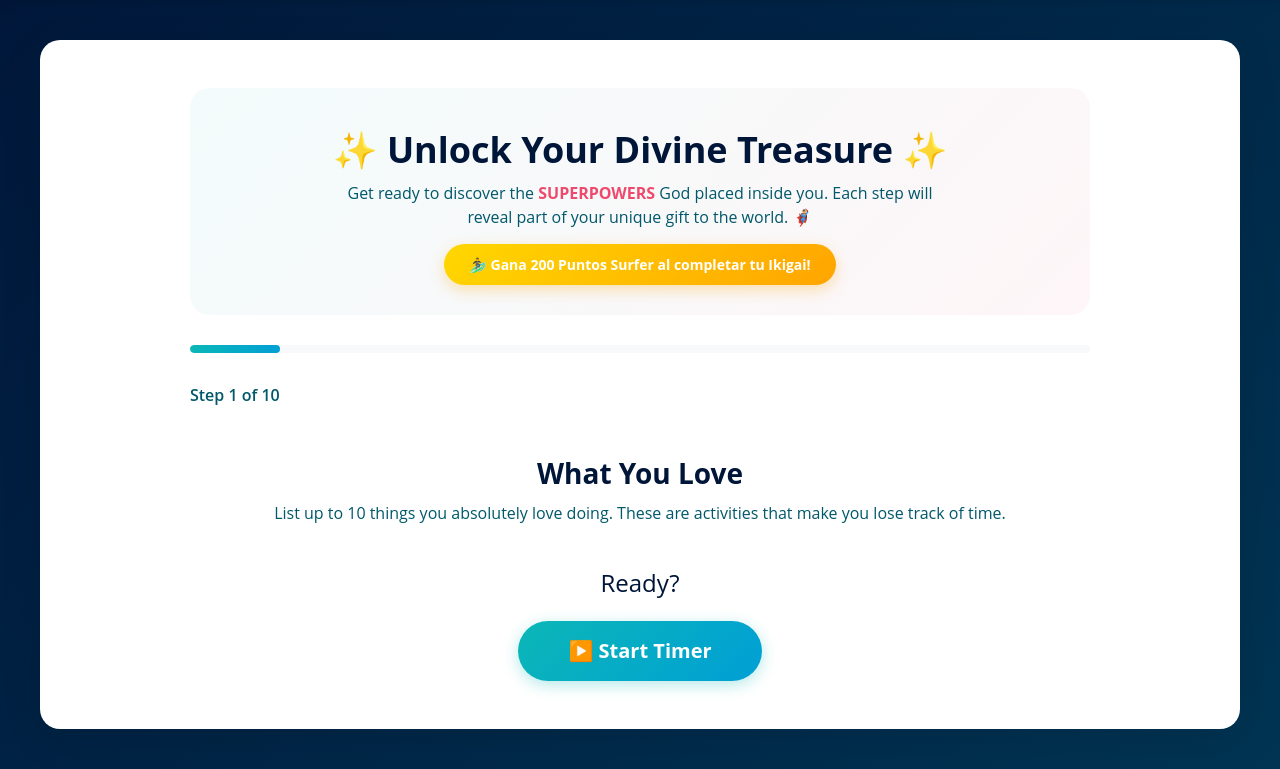
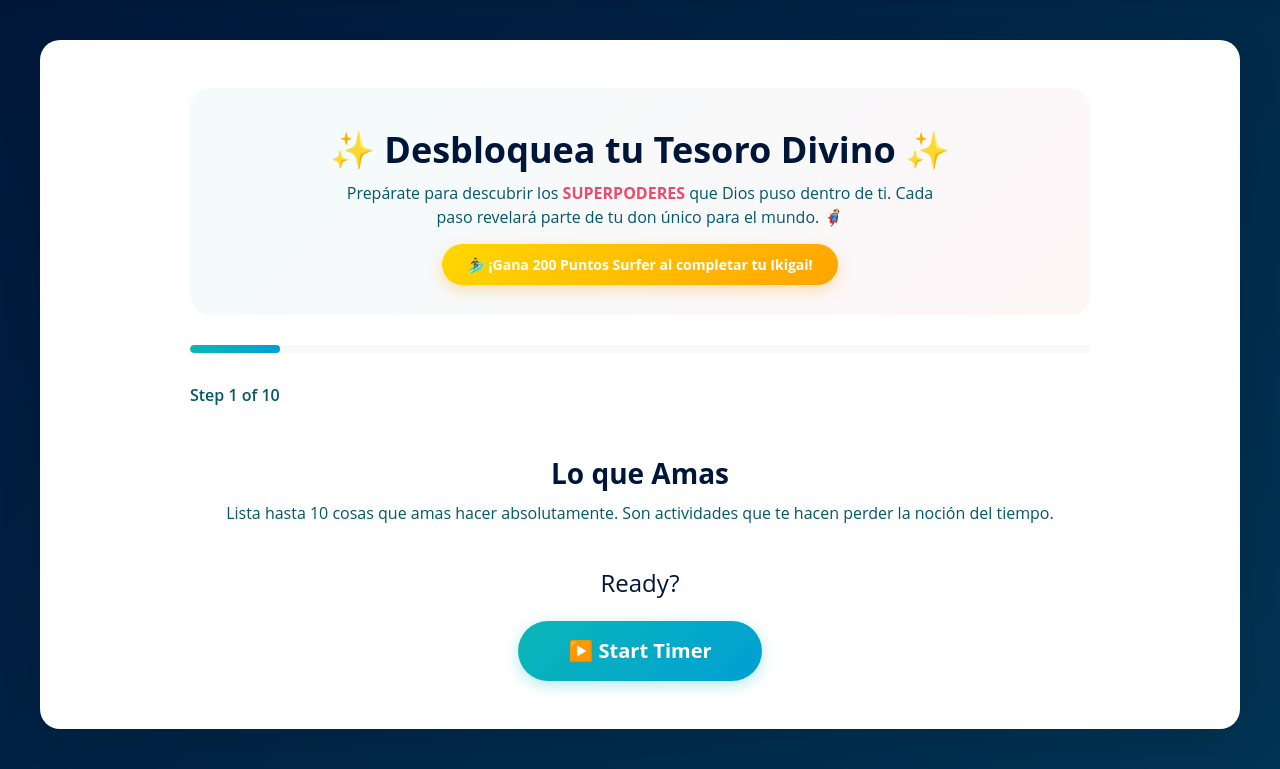
Before and after one commit to Morenazzo/ikigai-app, a Flask app: page /exercise in a window 1280 px wide. Shown: the part 76-845 px from the top of the page. Run offline with Flask 3, Linux system fonts and the light colour scheme.

Commit message:
WIP: Add translations to exercise.html (Steps 1-5 partial)

```diff
--- a/templates/exercise.html
+++ b/templates/exercise.html
@@ -9,12 +9,12 @@
 <div class="exercise-container">
     <!-- Hero Message -->
     <div id="heroMessage" style="text-align: center; padding: 40px 20px 30px; background: linear-gradient(135deg, rgba(11, 183, 183, 0.05) 0%, rgba(237, 74, 109, 0.05) 100%); border-radius: 20px; margin-bottom: 30px;">
-        <h1 style="color: var(--navy); font-size: 36px; margin-bottom: 10px; font-weight: bold;">✨ Unlock Your Divine Treasure ✨</h1>
+        <h1 style="color: var(--navy); font-size: 36px; margin-bottom: 10px; font-weight: bold;">✨ {{ t('unlock_treasure') }} ✨</h1>
         <p style="color: var(--teal-dark); font-size: 16px; max-width: 600px; margin: 0 auto 15px;">
-            Get ready to discover the <strong style="color: var(--pink);">SUPERPOWERS</strong> God placed inside you. Each step will reveal part of your unique gift to the world. 🦸‍♂️
+            {{ t('get_ready') }} <strong style="color: var(--pink);">{{ t('superpowers') }}</strong> {{ t('god_placed') }} 🦸‍♂️
         </p>
         <div style="display: inline-block; background: linear-gradient(135deg, #FFD700 0%, #FFA500 100%); color: white; padding: 10px 25px; border-radius: 25px; font-weight: bold; font-size: 14px; box-shadow: 0 5px 15px rgba(255, 165, 0, 0.3);">
-            🏄‍♂️ Gana 200 Puntos Surfer al completar tu Ikigai!
+            🏄‍♂️ {{ t('earn_points') }}
         </div>
     </div>
 
@@ -24,9 +24,9 @@
     </div>
 
     <div style="display: flex; justify-content: space-between; align-items: center; margin-bottom: 20px;">
-        <div class="step-indicator" id="stepIndicator">Step 1 of 10</div>
+        <div class="step-indicator" id="stepIndicator">{{ t('step_of', current=1, total=10) }}</div>
         <div id="saveIndicator" style="font-size: 12px; color: var(--turquoise); opacity: 0; transition: opacity 0.3s;">
-            ✓ Guardado
+            ✓ {{ t('saved') }}
         </div>
     </div>
 
@@ -37,55 +37,55 @@
                 <div class="timer-text" id="timer1">3:00</div>
             </div>
         </div>
-        <h2 class="step-title">What You Love</h2>
-        <p class="step-description">List up to 10 things you absolutely love doing. These are activities that make you lose track of time.</p>
+        <h2 class="step-title">{{ t('what_you_love') }}</h2>
+        <p class="step-description">{{ t('what_you_love_desc') }}</p>
 
         <div class="input-group category-love" id="loveInputs">
             <div class="input-item">
                 <div class="input-number">1</div>
-                <input type="text" class="input-field" placeholder="Something you love..." data-category="love" data-index="0">
+                <input type="text" class="input-field" placeholder="{{ t('something_love') }}" data-category="love" data-index="0">
             </div>
             <div class="input-item">
                 <div class="input-number">2</div>
-                <input type="text" class="input-field" placeholder="Something you love..." data-category="love" data-index="1">
+                <input type="text" class="input-field" placeholder="{{ t('something_love') }}" data-category="love" data-index="1">
             </div>
             <div class="input-item">
                 <div class="input-number">3</div>
-                <input type="text" class="input-field" placeholder="Something you love..." data-category="love" data-index="2">
+                <input type="text" class="input-field" placeholder="{{ t('something_love') }}" data-category="love" data-index="2">
             </div>
             <div class="input-item">
                 <div class="input-number">4</div>
-                <input type="text" class="input-field" placeholder="Something you love..." data-category="love" data-index="3">
+                <input type="text" class="input-field" placeholder="{{ t('something_love') }}" data-category="love" data-index="3">
             </div>
             <div class="input-item">
                 <div class="input-number">5</div>
-                <input type="text" class="input-field" placeholder="Something you love..." data-category="love" data-index="4">
+                <input type="text" class="input-field" placeholder="{{ t('something_love') }}" data-category="love" data-index="4">
             </div>
             <div class="input-item">
                 <div class="input-number">6</div>
-                <input type="text" class="input-field" placeholder="Something you love..." data-category="love" data-index="5">
+                <input type="text" class="input-field" placeholder="{{ t('something_love') }}" data-category="love" data-index="5">
             </div>
             <div class="input-item">
                 <div class="input-number">7</div>
-                <input type="text" class="input-field" placeholder="Something you love..." data-category="love" data-index="6">
+                <input type="text" class="input-field" placeholder="{{ t('something_love') }}" data-category="love" data-index="6">
             </div>
             <div class="input-item">
                 <div class="input-number">8</div>
-                <input type="text" class="input-field" placeholder="Something you love..." data-category="love" data-index="7">
+                <input type="text" class="input-field" placeholder="{{ t('something_love') }}" data-category="love" data-index="7">
             </div>
             <div class="input-item">
                 <div class="input-number">9</div>
-                <input type="text" class="input-field" placeholder="Something you love..." data-category="love" data-index="8">
+                <input type="text" class="input-field" placeholder="{{ t('something_love') }}" data-category="love" data-index="8">
             </div>
             <div class="input-item">
                 <div class="input-number">10</div>
-                <input type="text" class="input-field" placeholder="Something you love..." data-category="love" data-index="9">
+                <input type="text" class="input-field" placeholder="{{ t('something_love') }}" data-category="love" data-index="9">
             </div>
         </div>
 
         <div class="button-group" style="display: flex; gap: 15px; justify-content: center;">
-            <button class="btn btn-secondary" onclick="pauseTimer(1)" id="pauseBtn1">⏸ Pause</button>
-            <button class="btn btn-primary" onclick="nextStep()">Continue →</button>
+            <button class="btn btn-secondary" onclick="pauseTimer(1)" id="pauseBtn1">⏸ {{ t('pause') }}</button>
+            <button class="btn btn-primary" onclick="nextStep()">{{ t('continue') }} →</button>
         </div>
     </div>
 
@@ -96,56 +96,56 @@
                 <div class="timer-text" id="timer2">3:00</div>
             </div>
         </div>
-        <h2 class="step-title">What You're Good At</h2>
-        <p class="step-description">List up to 10 skills and talents you excel at. What comes naturally to you?</p>
+        <h2 class="step-title">{{ t('what_good_at') }}</h2>
+        <p class="step-description">{{ t('what_good_at_desc') }}</p>
 
         <div class="input-group category-good" id="goodInputs">
             <div class="input-item">
                 <div class="input-number">1</div>
-                <input type="text" class="input-field" placeholder="Something you're good at..." data-category="good" data-index="0">
+                <input type="text" class="input-field" placeholder="{{ t('skill_talent') }}" data-category="good" data-index="0">
             </div>
             <div class="input-item">
                 <div class="input-number">2</div>
-                <input type="text" class="input-field" placeholder="Something you're good at..." data-category="good" data-index="1">
+                <input type="text" class="input-field" placeholder="{{ t('skill_talent') }}" data-category="good" data-index="1">
             </div>
             <div class="input-item">
                 <div class="input-number">3</div>
-                <input type="text" class="input-field" placeholder="Something you're good at..." data-category="good" data-index="2">
+                <input type="text" class="input-field" placeholder="{{ t('skill_talent') }}" data-category="good" data-index="2">
             </div>
             <div class="input-item">
                 <div class="input-number">4</div>
-                <input type="text" class="input-field" placeholder="Something you're good at..." data-category="good" data-index="3">
+                <input type="text" class="input-field" placeholder="{{ t('skill_talent') }}" data-category="good" data-index="3">
             </div>
             <div class="input-item">
                 <div class="input-number">5</div>
-                <input type="text" class="input-field" placeholder="Something you're good at..." data-category="good" data-index="4">
+                <input type="text" class="input-field" placeholder="{{ t('skill_talent') }}" data-category="good" data-index="4">
             </div>
             <div class="input-item">
                 <div class="input-number">6</div>
-                <input type="text" class="input-field" placeholder="Something you're good at..." data-category="good" data-index="5">
+                <input type="text" class="input-field" placeholder="{{ t('skill_talent') }}" data-category="good" data-index="5">
             </div>
             <div class="input-item">
                 <div class="input-number">7</div>
-                <input type="text" class="input-field" placeholder="Something you're good at..." data-category="good" data-index="6">
+                <input type="text" class="input-field" placeholder="{{ t('skill_talent') }}" data-category="good" data-index="6">
             </div>
             <div class="input-item">
                 <div class="input-number">8</div>
-                <input type="text" class="input-field" placeholder="Something you're good at..." data-category="good" data-index="7">
+                <input type="text" class="input-field" placeholder="{{ t('skill_talent') }}" data-category="good" data-index="7">
             </div>
             <div class="input-item">
                 <div class="input-number">9</div>
-                <input type="text" class="input-field" placeholder="Something you're good at..." data-category="good" data-index="8">
+                <input type="text" class="input-field" placeholder="{{ t('skill_talent') }}" data-category="good" data-index="8">
             </div>
             <div class="input-item">
                 <div class="input-number">10</div>
-                <input type="text" class="input-field" placeholder="Something you're good at..." data-category="good" data-index="9">
+                <input type="text" class="input-field" placeholder="{{ t('skill_talent') }}" data-category="good" data-index="9">
             </div>
         </div>
 
         <div class="button-group" style="display: flex; gap: 15px; justify-content: center;">
             <button class="btn btn-secondary" onclick="goBackStep()" style="background: var(--light-gray); color: var(--navy);">← Back</button>
-            <button class="btn btn-secondary" onclick="pauseTimer(2)" id="pauseBtn2">⏸ Pause</button>
-            <button class="btn btn-primary" onclick="nextStep()">Continue →</button>
+            <button class="btn btn-secondary" onclick="pauseTimer(2)" id="pauseBtn2">⏸ {{ t('pause') }}</button>
+            <button class="btn btn-primary" onclick="nextStep()">{{ t('continue') }} →</button>
         </div>
     </div>
 
@@ -156,56 +156,56 @@
                 <div class="timer-text" id="timer3">3:00</div>
             </div>
         </div>
-        <h2 class="step-title">What You Can Be Paid For</h2>
-        <p class="step-description">List up to 10 skills or services people would pay you for.</p>
+        <h2 class="step-title">{{ t('what_paid_for') }}</h2>
+        <p class="step-description">{{ t('what_paid_for_desc') }}</p>
 
         <div class="input-group category-paid" id="paidInputs">
             <div class="input-item">
                 <div class="input-number">1</div>
-                <input type="text" class="input-field" placeholder="Something you can be paid for..." data-category="paid" data-index="0">
+                <input type="text" class="input-field" placeholder="{{ t('way_earn') }}" data-category="paid" data-index="0">
             </div>
             <div class="input-item">
                 <div class="input-number">2</div>
-                <input type="text" class="input-field" placeholder="Something you can be paid for..." data-category="paid" data-index="1">
+                <input type="text" class="input-field" placeholder="{{ t('way_earn') }}" data-category="paid" data-index="1">
             </div>
             <div class="input-item">
                 <div class="input-number">3</div>
-                <input type="text" class="input-field" placeholder="Something you can be paid for..." data-category="paid" data-index="2">
+                <input type="text" class="input-field" placeholder="{{ t('way_earn') }}" data-category="paid" data-index="2">
             </div>
             <div class="input-item">
                 <div class="input-number">4</div>
-                <input type="text" class="input-field" placeholder="Something you can be paid for..." data-category="paid" data-index="3">
+                <input type="text" class="input-field" placeholder="{{ t('way_earn') }}" data-category="paid" data-index="3">
             </div>
             <div class="input-item">
                 <div class="input-number">5</div>
-                <input type="text" class="input-field" placeholder="Something you can be paid for..." data-category="paid" data-index="4">
+                <input type="text" class="input-field" placeholder="{{ t('way_earn') }}" data-category="paid" data-index="4">
             </div>
             <div class="input-item">
                 <div class="input-number">6</div>
-                <input type="text" class="input-field" placeholder="Something you can be paid for..." data-category="paid" data-index="5">
+                <input type="text" class="input-field" placeholder="{{ t('way_earn') }}" data-category="paid" data-index="5">
             </div>
             <div class="input-item">
                 <div class="input-number">7</div>
-                <input type="text" class="input-field" placeholder="Something you can be paid for..." data-category="paid" data-index="6">
+                <input type="text" class="input-field" placeholder="{{ t('way_earn') }}" data-category="paid" data-index="6">
             </div>
             <div class="input-item">
                 <div class="input-number">8</div>
-                <input type="text" class="input-field" placeholder="Something you can be paid for..." data-category="paid" data-index="7">
+                <input type="text" class="input-field" placeholder="{{ t('way_earn') }}" data-category="paid" data-index="7">
             </div>
             <div class="input-item">
                 <div class="input-number">9</div>
-                <input type="text" class="input-field" placeholder="Something you can be paid for..." data-category="paid" data-index="8">
+                <input type="text" class="input-field" placeholder="{{ t('way_earn') }}" data-category="paid" data-index="8">
             </div>
             <div class="input-item">
                 <div class="input-number">10</div>
-                <input type="text" class="input-field" placeholder="Something you can be paid for..." data-category="paid" data-index="9">
+                <input type="text" class="input-field" placeholder="{{ t('way_earn') }}" data-category="paid" data-index="9">
             </div>
         </div>
 
         <div class="button-group" style="display: flex; gap: 15px; justify-content: center;">
             <button class="btn btn-secondary" onclick="goBackStep()" style="background: var(--light-gray); color: var(--navy);">← Back</button>
-            <button class="btn btn-secondary" onclick="pauseTimer(3)" id="pauseBtn3">⏸ Pause</button>
-            <button class="btn btn-primary" onclick="nextStep()">Continue →</button>
+            <button class="btn btn-secondary" onclick="pauseTimer(3)" id="pauseBtn3">⏸ {{ t('pause') }}</button>
+            <button class="btn btn-primary" onclick="nextStep()">{{ t('continue') }} →</button>
         </div>
     </div>
 
@@ -216,56 +216,56 @@
                 <div class="timer-text" id="timer4">3:00</div>
             </div>
         </div>
-        <h2 class="step-title">What The World Needs</h2>
-        <p class="step-description">List up to 10 problems or needs in the world you care about solving.</p>
+        <h2 class="step-title">{{ t('what_world_needs') }}</h2>
+        <p class="step-description">{{ t('what_world_needs_desc') }}</p>
 
         <div class="input-group category-needs" id="needsInputs">
             <div class="input-item">
                 <div class="input-number">1</div>
-                <input type="text" class="input-field" placeholder="What the world needs..." data-category="needs" data-index="0">
+                <input type="text" class="input-field" placeholder="{{ t('problem_solve') }}" data-category="needs" data-index="0">
             </div>
             <div class="input-item">
                 <div class="input-number">2</div>
-                <input type="text" class="input-field" placeholder="What the world needs..." data-category="needs" data-index="1">
+                <input type="text" class="input-field" placeholder="{{ t('problem_solve') }}" data-category="needs" data-index="1">
             </div>
             <div class="input-item">
                 <div class="input-number">3</div>
-                <input type="text" class="input-field" placeholder="What the world needs..." data-category="needs" data-index="2">
+                <input type="text" class="input-field" placeholder="{{ t('problem_solve') }}" data-category="needs" data-index="2">
             </div>
             <div class="input-item">
                 <div class="input-number">4</div>
-                <input type="text" class="input-field" placeholder="What the world needs..." data-category="needs" data-index="3">
+                <input type="text" class="input-field" placeholder="{{ t('problem_solve') }}" data-category="needs" data-index="3">
             </div>
             <div class="input-item">
                 <div class="input-number">5</div>
-                <input type="text" class="input-field" placeholder="What the world needs..." data-category="needs" data-index="4">
+                <input type="text" class="input-field" placeholder="{{ t('problem_solve') }}" data-category="needs" data-index="4">
             </div>
             <div class="input-item">
                 <div class="input-number">6</div>
-                <input type="text" class="input-field" placeholder="What the world needs..." data-category="needs" data-index="5">
+                <input type="text" class="input-field" placeholder="{{ t('problem_solve') }}" data-category="needs" data-index="5">
             </div>
             <div class="input-item">
                 <div class="input-number">7</div>
-                <input type="text" class="input-field" placeholder="What the world needs..." data-category="needs" data-index="6">
+                <input type="text" class="input-field" placeholder="{{ t('problem_solve') }}" data-category="needs" data-index="6">
             </div>
             <div class="input-item">
                 <div class="input-number">8</div>
-                <input type="text" class="input-field" placeholder="What the world needs..." data-category="needs" data-index="7">
+                <input type="text" class="input-field" placeholder="{{ t('problem_solve') }}" data-category="needs" data-index="7">
             </div>
             <div class="input-item">
                 <div class="input-number">9</div>
-                <input type="text" class="input-field" placeholder="What the world needs..." data-category="needs" data-index="8">
+                <input type="text" class="input-field" placeholder="{{ t('problem_solve') }}" data-category="needs" data-index="8">
             </div>
             <div class="input-item">
                 <div class="input-number">10</div>
-                <input type="text" class="input-field" placeholder="What the world needs..." data-category="needs" data-index="9">
+                <input type="text" class="input-field" placeholder="{{ t('problem_solve') }}" data-category="needs" data-index="9">
             </div>
         </div>
 
         <div class="button-group" style="display: flex; gap: 15px; justify-content: center;">
             <button class="btn btn-secondary" onclick="goBackStep()" style="background: var(--light-gray); color: var(--navy);">← Back</button>
-            <button class="btn btn-secondary" onclick="pauseTimer(4)" id="pauseBtn4">⏸ Pause</button>
-            <button class="btn btn-primary" onclick="nextStep()">Continue →</button>
+            <button class="btn btn-secondary" onclick="pauseTimer(4)" id="pauseBtn4">⏸ {{ t('pause') }}</button>
+            <button class="btn btn-primary" onclick="nextStep()">{{ t('continue') }} →</button>
         </div>
     </div>
 
@@ -276,8 +276,8 @@
                 <div class="timer-text" id="timer5">2:00</div>
             </div>
         </div>
-        <h2 class="step-title">Your Passion</h2>
-        <p class="step-description">From your previous answers, identify up to 5 things that appear in BOTH "What You Love" AND "What You're Good At"</p>
+        <h2 class="step-title">{{ t('your_passion') }}</h2>
+        <p class="step-description">{{ t('your_passion_desc') }}</p>
 
         <!-- Show previous answers -->
         <div style="display: grid; grid-template-columns: 1fr 1fr; gap: 20px; margin: 30px 0; padding: 20px; background: var(--light-gray); border-radius: 15px;">
@@ -326,8 +326,8 @@
 
         <div class="button-group" style="display: flex; gap: 15px; justify-content: center;">
             <button class="btn btn-secondary" onclick="goBackStep()" style="background: var(--light-gray); color: var(--navy);">← Back</button>
-            <button class="btn btn-secondary" onclick="pauseTimer(5)" id="pauseBtn5">⏸ Pause</button>
-            <button class="btn btn-primary" onclick="nextStep()">Continue →</button>
+            <button class="btn btn-secondary" onclick="pauseTimer(5)" id="pauseBtn5">⏸ {{ t('pause') }}</button>
+            <button class="btn btn-primary" onclick="nextStep()">{{ t('continue') }} →</button>
         </div>
     </div>
 
@@ -388,8 +388,8 @@
 
         <div class="button-group" style="display: flex; gap: 15px; justify-content: center;">
             <button class="btn btn-secondary" onclick="goBackStep()" style="background: var(--light-gray); color: var(--navy);">← Back</button>
-            <button class="btn btn-secondary" onclick="pauseTimer(6)" id="pauseBtn6">⏸ Pause</button>
-            <button class="btn btn-primary" onclick="nextStep()">Continue →</button>
+            <button class="btn btn-secondary" onclick="pauseTimer(6)" id="pauseBtn6">⏸ {{ t('pause') }}</button>
+            <button class="btn btn-primary" onclick="nextStep()">{{ t('continue') }} →</button>
         </div>
     </div>
 
@@ -450,8 +450,8 @@
 
         <div class="button-group" style="display: flex; gap: 15px; justify-content: center;">
             <button class="btn btn-secondary" onclick="goBackStep()" style="background: var(--light-gray); color: var(--navy);">← Back</button>
-            <button class="btn btn-secondary" onclick="pauseTimer(7)" id="pauseBtn7">⏸ Pause</button>
-            <button class="btn btn-primary" onclick="nextStep()">Continue →</button>
+            <button class="btn btn-secondary" onclick="pauseTimer(7)" id="pauseBtn7">⏸ {{ t('pause') }}</button>
+            <button class="btn btn-primary" onclick="nextStep()">{{ t('continue') }} →</button>
         </div>
     </div>
 
@@ -512,8 +512,8 @@
 
         <div class="button-group" style="display: flex; gap: 15px; justify-content: center;">
             <button class="btn btn-secondary" onclick="goBackStep()" style="background: var(--light-gray); color: var(--navy);">← Back</button>
-            <button class="btn btn-secondary" onclick="pauseTimer(8)" id="pauseBtn8">⏸ Pause</button>
-            <button class="btn btn-primary" onclick="nextStep()">Continue →</button>
+            <button class="btn btn-secondary" onclick="pauseTimer(8)" id="pauseBtn8">⏸ {{ t('pause') }}</button>
+            <button class="btn btn-primary" onclick="nextStep()">{{ t('continue') }} →</button>
         </div>
     </div>
 
@@ -667,7 +667,7 @@
 
         <div class="button-group" style="display: flex; gap: 15px; justify-content: center;">
             <button class="btn btn-secondary" onclick="goBackStep()" style="background: var(--light-gray); color: var(--navy);">← Back</button>
-            <button class="btn btn-secondary" onclick="pauseTimer(9)" id="pauseBtn9">⏸ Pause</button>
+            <button class="btn btn-secondary" onclick="pauseTimer(9)" id="pauseBtn9">⏸ {{ t('pause') }}</button>
             <button class="btn btn-primary" onclick="nextStep()">Continue to Impact →</button>
         </div>
     </div>
@@ -696,7 +696,7 @@
 
             <div class="button-group" style="display: flex; gap: 15px; justify-content: center;">
                 <button class="btn btn-secondary" onclick="goBackStep()" style="background: var(--light-gray); color: var(--navy);">← Back</button>
-                <button class="btn btn-secondary" onclick="pauseTimer(10)" id="pauseBtn10">⏸ Pause</button>
+                <button class="btn btn-secondary" onclick="pauseTimer(10)" id="pauseBtn10">⏸ {{ t('pause') }}</button>
                 <button class="btn btn-primary btn-lg" onclick="submitExercise()" style="font-size: 20px; padding: 15px 50px; box-shadow: 0 10px 30px rgba(11, 183, 183, 0.5); animation: pulse 2s infinite;">
                     🎁 Reveal My Divine Treasure
                 </button>
@@ -1103,7 +1103,7 @@ function pauseTimer(step) {
         introAudio.currentTime = 0;
         introAudio.play().catch(e => console.log('Resume audio play failed:', e));
         startTimer(step);
-        pauseBtn.textContent = '⏸ Pause';
+        pauseBtn.textContent = '⏸ {{ t('pause') }}';
         pauseBtn.style.background = 'var(--purple)';
         isPaused[step] = false;
     } else {
```
